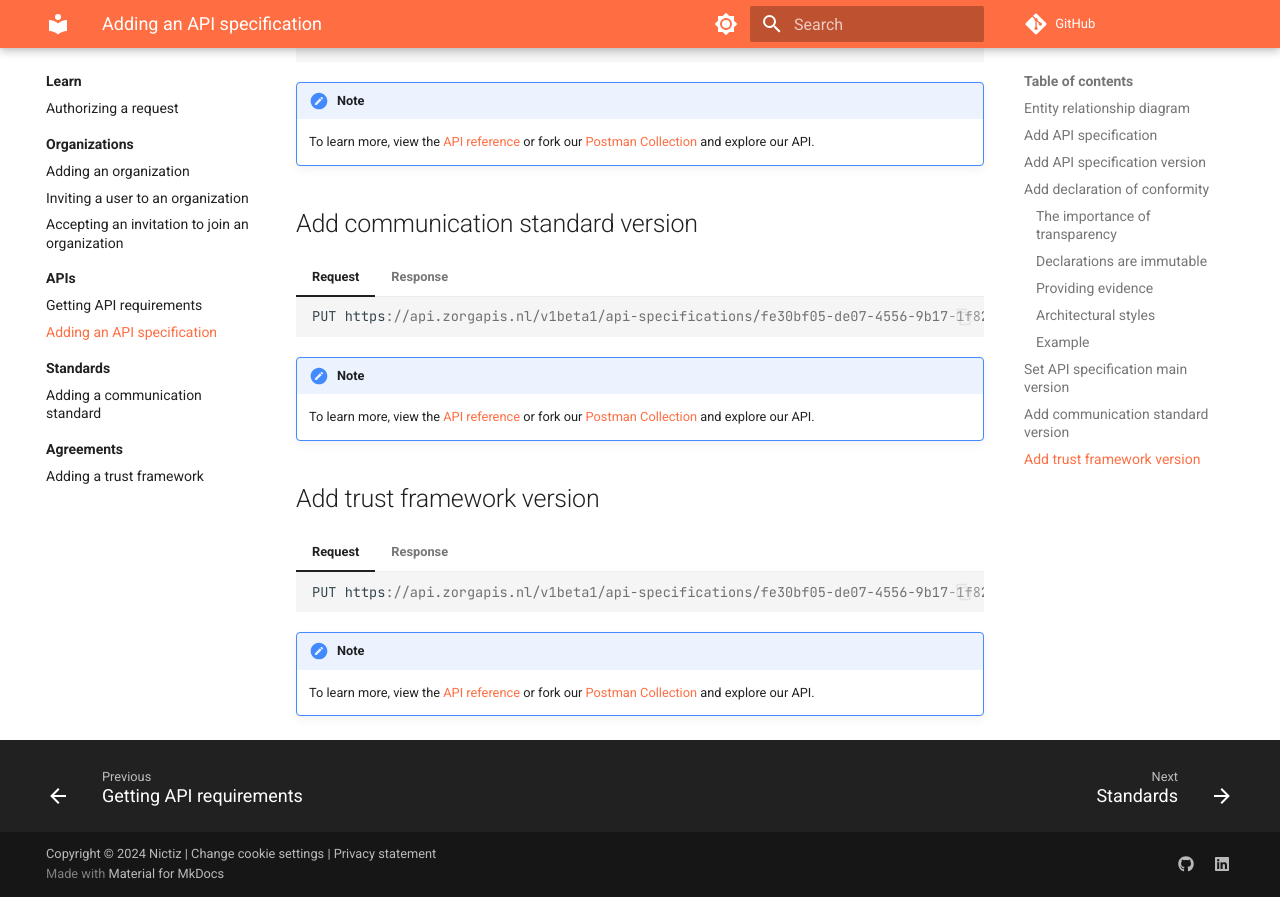
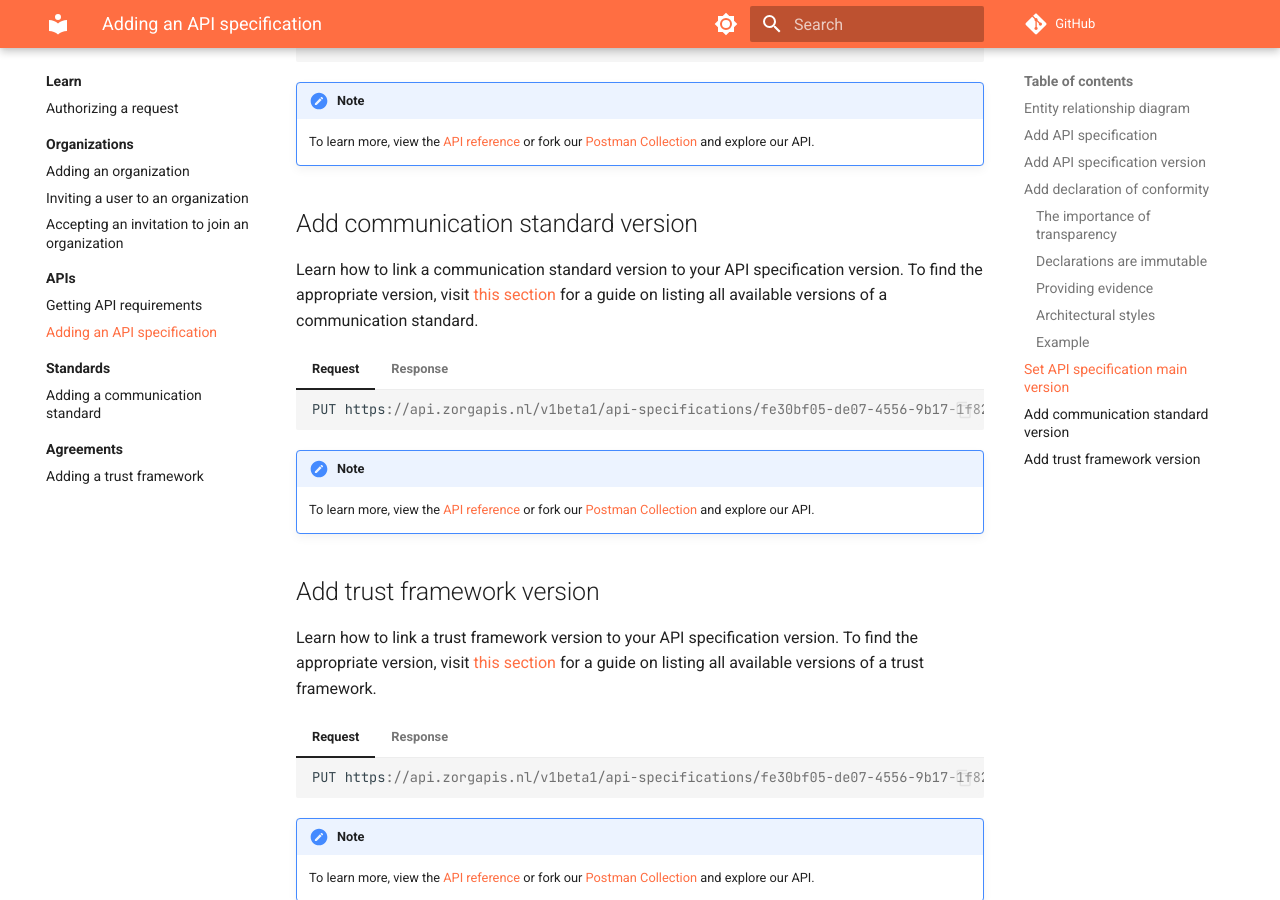
Before and after one commit to Nictiz/zorgapis-docs, an MkDocs documentation site: the page built from docs/learn/apis/adding-an-api-specification.md, in a window 1280 px wide and 900 px high, scrolled down 4721 px. Built offline with MkDocs 1.6.1 and Material for MkDocs 9.7.7, drawn with Linux system fonts in a browser that asks for light colours; comment, search, counter and statistics services are not loaded.

Commit message:
Update adding-an-api-specification.md

````diff
--- a/docs/learn/apis/adding-an-api-specification.md
+++ b/docs/learn/apis/adding-an-api-specification.md
@@ -277,6 +277,10 @@ used with our
 
 ## Add communication standard version
 
+Learn how to link a communication standard version to your API specification version. To find the appropriate version,
+visit [this section](../standards/adding-a-communication-standard.md#get-communication-standard-versions) for a guide on
+listing all available versions of a communication standard.
+
 === "Request"
 
     ```json
@@ -302,6 +306,10 @@ used with our
 
 ## Add trust framework version
 
+Learn how to link a trust framework version to your API specification version. To find the appropriate version, visit
+[this section](../agreements/adding-a-trust-framework.md#get-trust-framework-versions) for a guide on listing all
+available versions of a trust framework.
+
 === "Request"
 
     ```json
````
